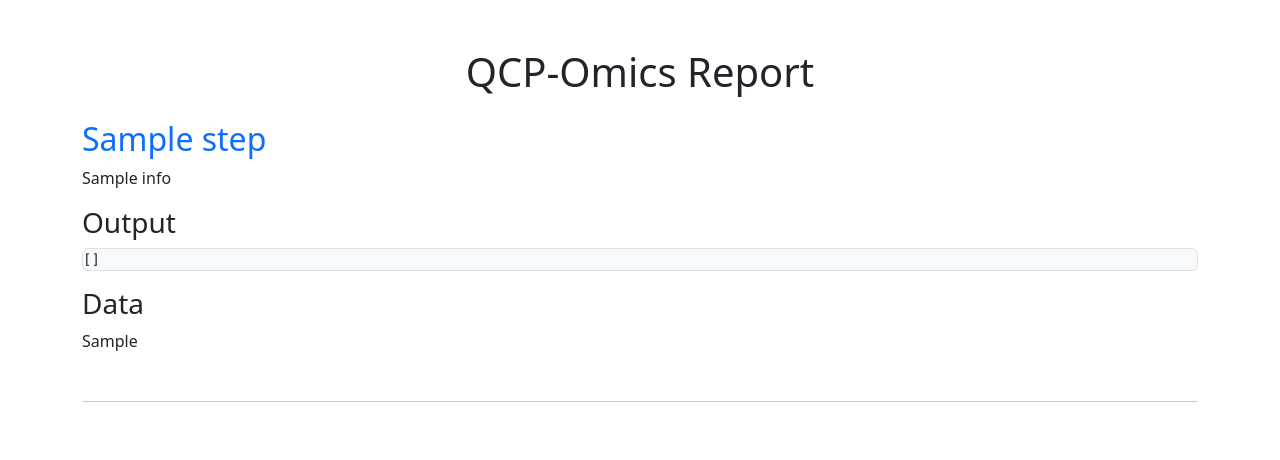
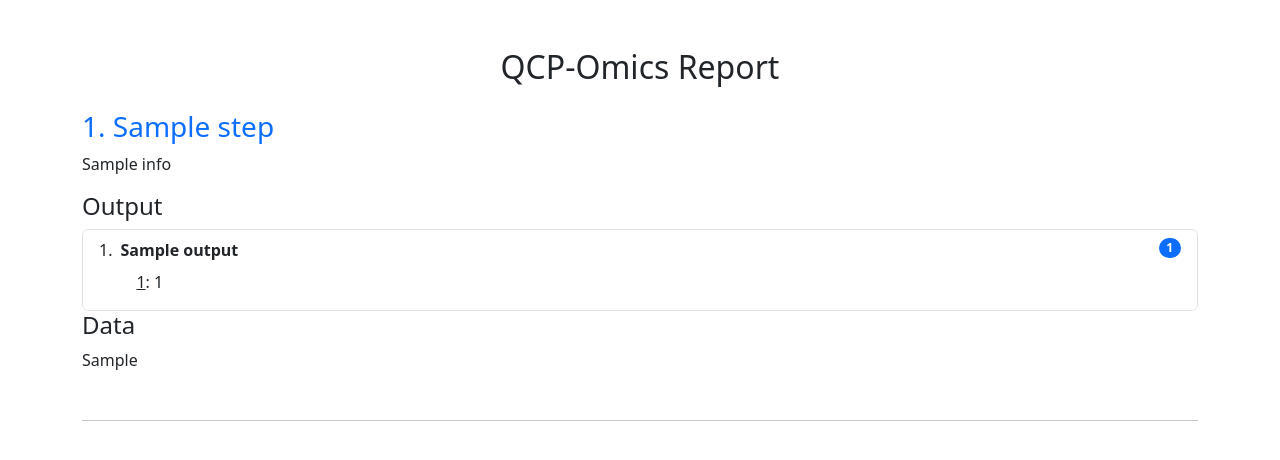
Before and after one commit to georgelepsaya/qcp-omics, a Python web app: template src/qcp_omics/report_generation/templates/report_template.jinja in a window 1280 px wide. Shown: the top 460 px of the page. Run offline with Jinja, Linux system fonts and the light colour scheme; the template is opened without the code that fills it: most values are stand-ins (such as "Sample title", 1, 10 or a date in 2020).

Commit message:
updated report template

```diff
--- a/src/qcp_omics/report_generation/templates/report_template.jinja
+++ b/src/qcp_omics/report_generation/templates/report_template.jinja
@@ -6,32 +6,51 @@
     <title>QCP-Omics Report</title>
     <!-- Bootstrap CSS -->
     <link href="https://cdn.jsdelivr.net/npm/bootstrap@5.3.0/dist/css/bootstrap.min.css" rel="stylesheet">
+    <style>
+        thead th {
+            position: sticky;
+            top: 0;
+        }
+    </style>
 </head>
 <body>
 <div class="container my-5">
-        <h1 class="text-center mb-4">QCP-Omics Report</h1>
+    <h1 class="text-center mb-4 fs-2">QCP-Omics Report</h1>
+    {% for i in range(steps | length) %}
+        <div class="mb-5">
+            <h2 class="text-primary fs-3">{{ i + 1 }}. {{ steps[i].step | replace("_", " ") | capitalize }}</h2>
+            <p>{{ steps[i].info }}</p>
 
-        {% for step in steps %}
-        <div class="mb-5">
-            <h2 class="text-primary">{{ step.step }}</h2>
-            <p>{{ step.info }}</p>
+            {% if steps[i].output %}
+                <h3 class="fs-4">Output</h3>
+                <ol class="list-group list-group-numbered overflow-auto" style="max-height: 400px;">
+                    {% for k, v in steps[i].output.items() %}
+                        <li class="list-group-item d-flex justify-content-between align-items-start">
+                            <div class="ms-2 me-auto">
+                                <div class="fw-bold">{{ k }}</div>
+                                <ul class="list-group list-group-flush">
+                                    {% for j in range(v | length) %}
+                                        <li class="list-group-item"><u>{{ v[j][0] }}</u>: {{ v[j][1] }}</li>
+                                    {% endfor %}
+                                </ul>
+                            </div>
+                            <span class="badge text-bg-primary rounded-pill">{{ v | length }}</span>
+                        </li>
+                    {% endfor %}
+                </ol>
 
-            {% if step.output %}
-            <h3>Output</h3>
-            <pre class="bg-light border rounded p-3overflow-auto" style="max-height: 400px;">{{ step.output | tojson(indent=4) | safe }}</pre>
             {% endif %}
 
-            {% if step.data is not none %}
-            <h3>Data</h3>
+            {% if steps[i].data is not none %}
+                <h3 class="fs-4">Data</h3>
                 <div class="table-responsive overflow-auto" style="max-height: 400px;">
-                {{ step.data.to_html(classes="table table-striped table-bordered table-hover") | safe }}
+                    {{ steps[i].data.to_html(classes="table table-striped table-bordered table-hover") | safe }}
                 </div>
             {% endif %}
         </div>
         <hr>
     {% endfor %}
 </div>
-    <!-- Bootstrap JS (Optional for interactive components) -->
 <script src="https://cdn.jsdelivr.net/npm/bootstrap@5.3.0/dist/js/bootstrap.bundle.min.js"></script>
 </body>
 </html>
```
Lines whose indentation alone changed are shown as unchanged.
